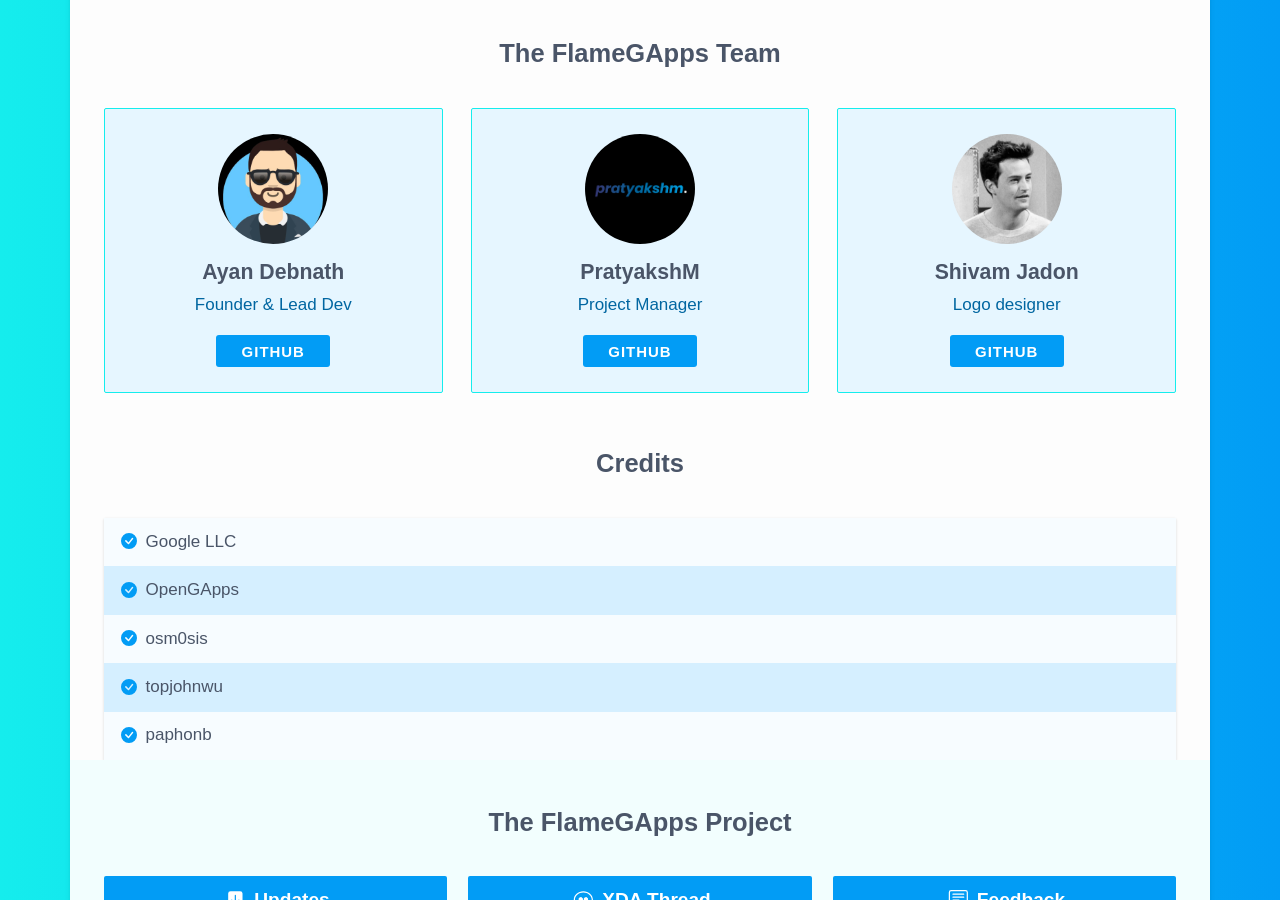
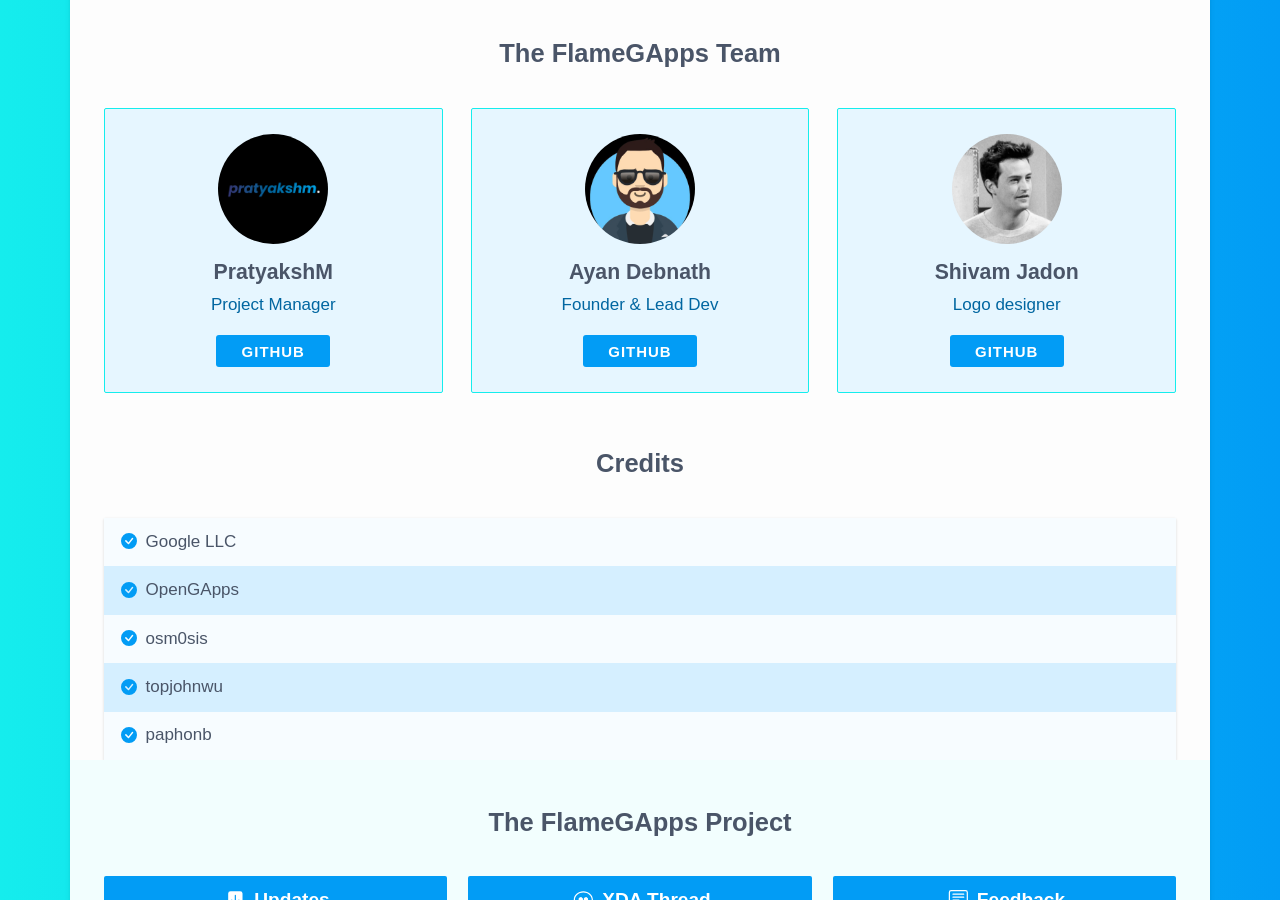
Before and after one commit to flamegapps/flamegapps.github.io, a Jekyll site: the page built from about.html, in a window 1280 px wide and 900 px high, scrolled down 993 px. Built offline with Jekyll 4.4.1, drawn with Linux system fonts in a browser that asks for light colours; some web fonts are replaced.

Commit message:
change position of Ayan Debnath

```diff
--- a/about.html
+++ b/about.html
@@ -32,22 +32,20 @@
     <div class="section__content team__grid">
         <div class="member">
             <div class="avatar">
+                <img src="{{ "/images/pratyakshm.png" | relative_url }}" alt="PratyakshM"/>
+            </div>
+            <h4>PratyakshM</h4>
+            <p>Project Manager</p>
+            <a href="https://github.com/pratyakshm/">GitHub</a>
+        </div>
+        <div class="member">
+            <div class="avatar">
                 <img src="{{ "/images/ayandebnath.jpg" | relative_url }}" alt="Ayan"/>
             </div>
             <h4>Ayan Debnath</h4>
             <p>Founder & Lead Dev</p>
             <a href="https://github.com/ayandebnath/">GitHub</a>
         </div>
-
-        <div class="member">
-            <div class="avatar">
-                <img src="{{ "/images/pratyakshm.png" | relative_url }}" alt="PratyakshM"/>
-            </div>
-            <h4>PratyakshM</h4>
-            <p>Project Manager</p>
-            <a href="https://github.com/pratyakshm/">GitHub</a>
-        </div>
-
         <div class="member">
             <div class="avatar">
                 <img src="{{ "/images/shivamjadon.jpg" | relative_url }}" alt="Shivam"/>
```
